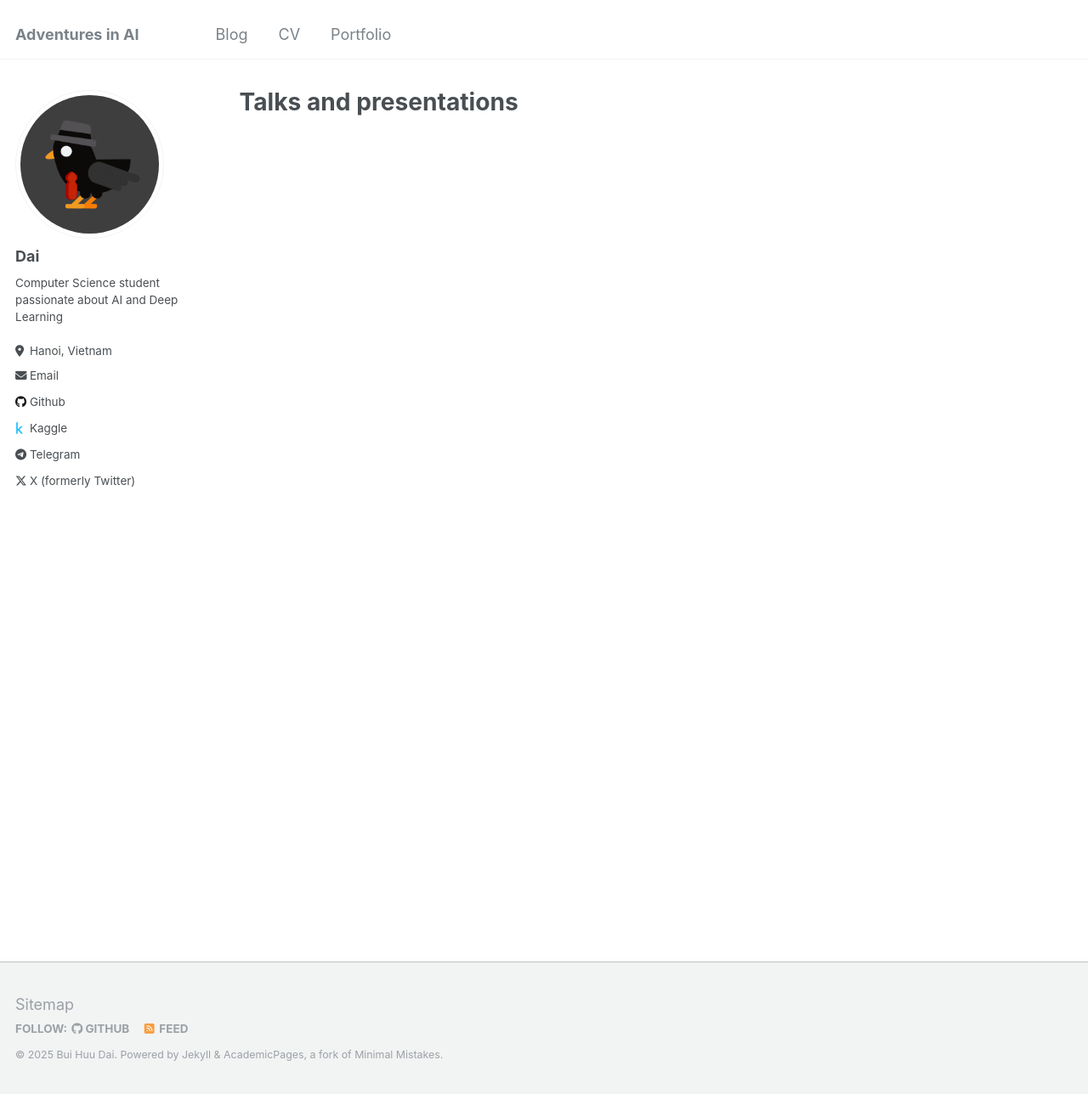
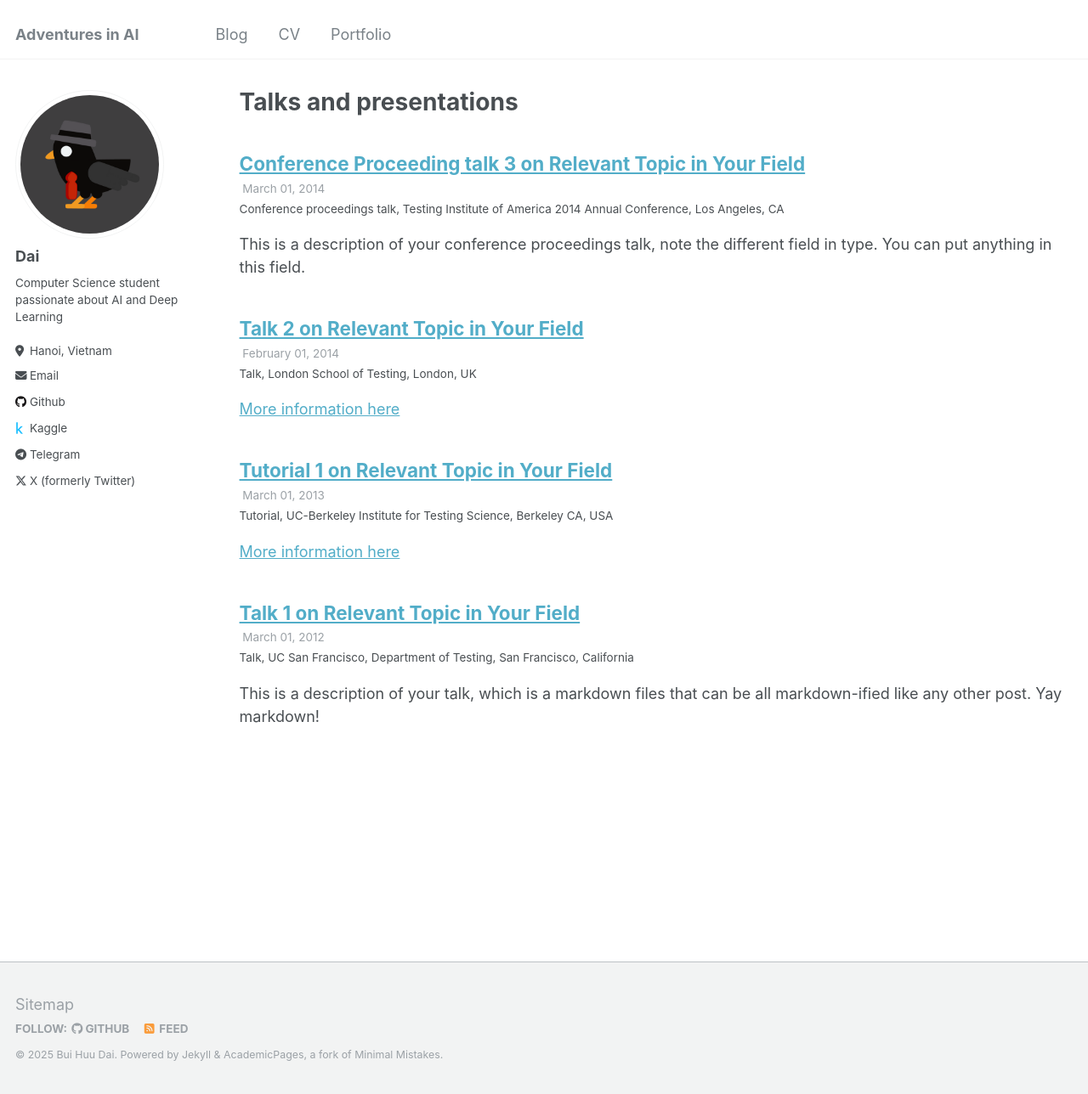
Before and after one commit to bhdai/bhdai.github.io, a Jekyll site: the page built from _pages/talks.html, in a window 1280 px wide and 1288 px high. Shown: the whole window at 85% size. Built offline with Jekyll 4.4.1, drawn with Linux system fonts in a browser that asks for light colours; part of the change alters nothing that is shown.

```diff
--- a/_config.yml
+++ b/_config.yml
@@ -5,6 +5,9 @@
 # For technical reasons, this file is *NOT* reloaded automatically when you use
 # `jekyll serve -l -H localhost`. If you change this file, please restart the
 # server process.
+
+# Theme Settings
+remote_theme: "mmistakes/minimal-mistakes"
 
 # Basic Site Settings
 locale: "en-US"
@@ -191,19 +194,19 @@ kramdown:
   enable_coderay: false
 
 # Collections
-#collections:
-#  teaching:
-#    output: true
-#    permalink: /:collection/:path/
-#  publications:
-#    output: true
-#    permalink: /:collection/:path/
-#  portfolio:
-#    output: true
-#    permalink: /:collection/:path/
-#  talks:
-#    output: true
-#    permalink: /:collection/:path/
+collections:
+  teaching:
+    output: true
+    permalink: /:collection/:path/
+  publications:
+    output: true
+    permalink: /:collection/:path/
+  portfolio:
+    output: true
+    permalink: /:collection/:path/
+  talks:
+    output: true
+    permalink: /:collection/:path/
 
 # Defaults
 defaults:
@@ -236,31 +239,31 @@ defaults:
       comments: true
 
   # _publications
-  #  - scope:
-  #      path: ""
-  #      type: publications
-  #    values:
-  #      layout: single
-  #      author_profile: true
-  #      share: true
-  #      comments: true
-  #  # _portfolio
-  #  - scope:
-  #      path: ""
-  #      type: portfolio
-  #    values:
-  #      layout: single
-  #      author_profile: true
-  #      share: true
-  #      comment: true
-  #  # _talks
-  #  - scope:
-  #      path: ""
-  #      type: talks
-  #    values:
-  #      layout: talk
-  #      author_profile: true
-  #      share: true
+  - scope:
+      path: ""
+      type: publications
+    values:
+      layout: single
+      author_profile: true
+      share: true
+      comments: true
+  # _portfolio
+  - scope:
+      path: ""
+      type: portfolio
+    values:
+      layout: single
+      author_profile: true
+      share: true
+      comment: true
+  # _talks
+  - scope:
+      path: ""
+      type: talks
+    values:
+      layout: talk
+      author_profile: true
+      share: true
 
 # Sass/SCSS
 sass:
```
